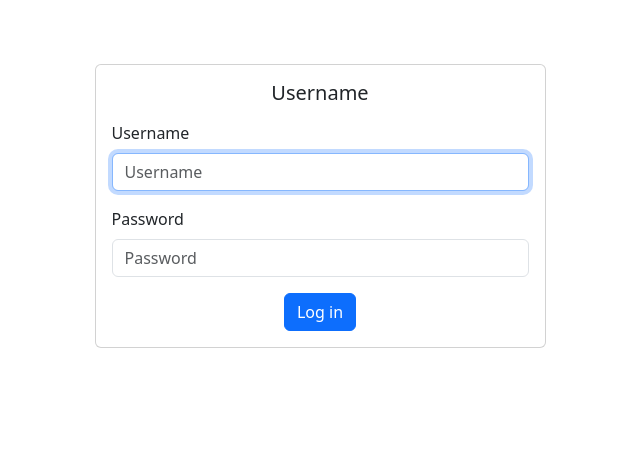
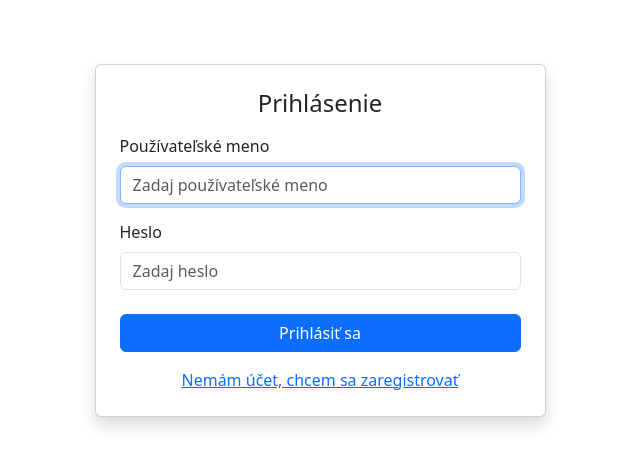
Before and after one commit to PeterVaii/SmartMeal_SemVaii, a PHP site: page /?c=auth&a=login in a window 1280 px wide. Shown: the top 467 px of the page, without its empty margins (320-960 px from the left). Run offline with PHP 8.4, Linux system fonts and the light colour scheme.

Commit message:
Login view doplnený o možnosť registrácie | Pridaný Register view

```diff
--- a/App/Views/Auth/login.view.php
+++ b/App/Views/Auth/login.view.php
@@ -1,8 +1,10 @@
 <?php
+/** @var string|null $message */
+/** @var LinkGenerator $link */
+/** @var View $view */
 
-/** @var string|null $message */
-/** @var \Framework\Support\LinkGenerator $link */
-/** @var \Framework\Support\View $view */
+use Framework\Support\LinkGenerator;
+use Framework\Support\View;
 
 $view->setLayout('auth');
 ?>
@@ -10,27 +12,35 @@ $view->setLayout('auth');
 <div class="container">
     <div class="row">
         <div class="col-sm-9 col-md-7 col-lg-5 mx-auto">
-            <div class="card card-signin my-5">
-                <div class="card-body">
-                    <h5 class="card-title text-center">Username</h5>
-                    <div class="text-center text-danger mb-3">
-                        <?= @$message ?>
-                    </div>
-                    <form class="form-signin" method="post" action="<?= $link->url("login") ?>">
-                        <div class="form-label-group mb-3">
-                            <label for="username" class="form-label">Username</label>
-                            <input name="username" type="text" id="username" class="form-control" placeholder="Username"
-                                   required autofocus>
+            <div class="card shadow my-5">
+                <div class="card-body p-4">
+                    <h1 class="h4 text-center mb-3">Prihlásenie</h1>
+
+                    <?php if (!empty($message)) { ?>
+                        <div class="alert alert-danger text-center">
+                            <?= htmlspecialchars($message, ENT_QUOTES, 'UTF-8') ?>
+                        </div>
+                    <?php } ?>
+
+                    <form method="post" action="<?= $link->url('auth.login') ?>">
+                        <div class="mb-3">
+                            <label for="username" class="form-label">Používateľské meno</label>
+                            <input name="username" type="text" id="username" class="form-control"
+                                   placeholder="Zadaj používateľské meno" required autofocus>
                         </div>
 
-                        <div class="form-label-group mb-3">
-                            <label for="password" class="form-label">Password</label>
+                        <div class="mb-4">
+                            <label for="password" class="form-label">Heslo</label>
                             <input name="password" type="password" id="password" class="form-control"
-                                   placeholder="Password" required>
+                                   placeholder="Zadaj heslo" required>
                         </div>
-                        <div class="text-center">
-                            <button class="btn btn-primary" type="submit" name="submit">Log in
-                            </button>
+
+                        <button class="btn btn-primary w-100" type="submit" name="submit" value="1">
+                            Prihlásiť sa
+                        </button>
+
+                        <div class="text-center mt-3">
+                            <a href="<?= $link->url('auth.register') ?>">Nemám účet, chcem sa zaregistrovať</a>
                         </div>
                     </form>
                 </div>
```
Also changed, not shown: App/Views/Auth/register.view.php (added, +66 -0 lines).
